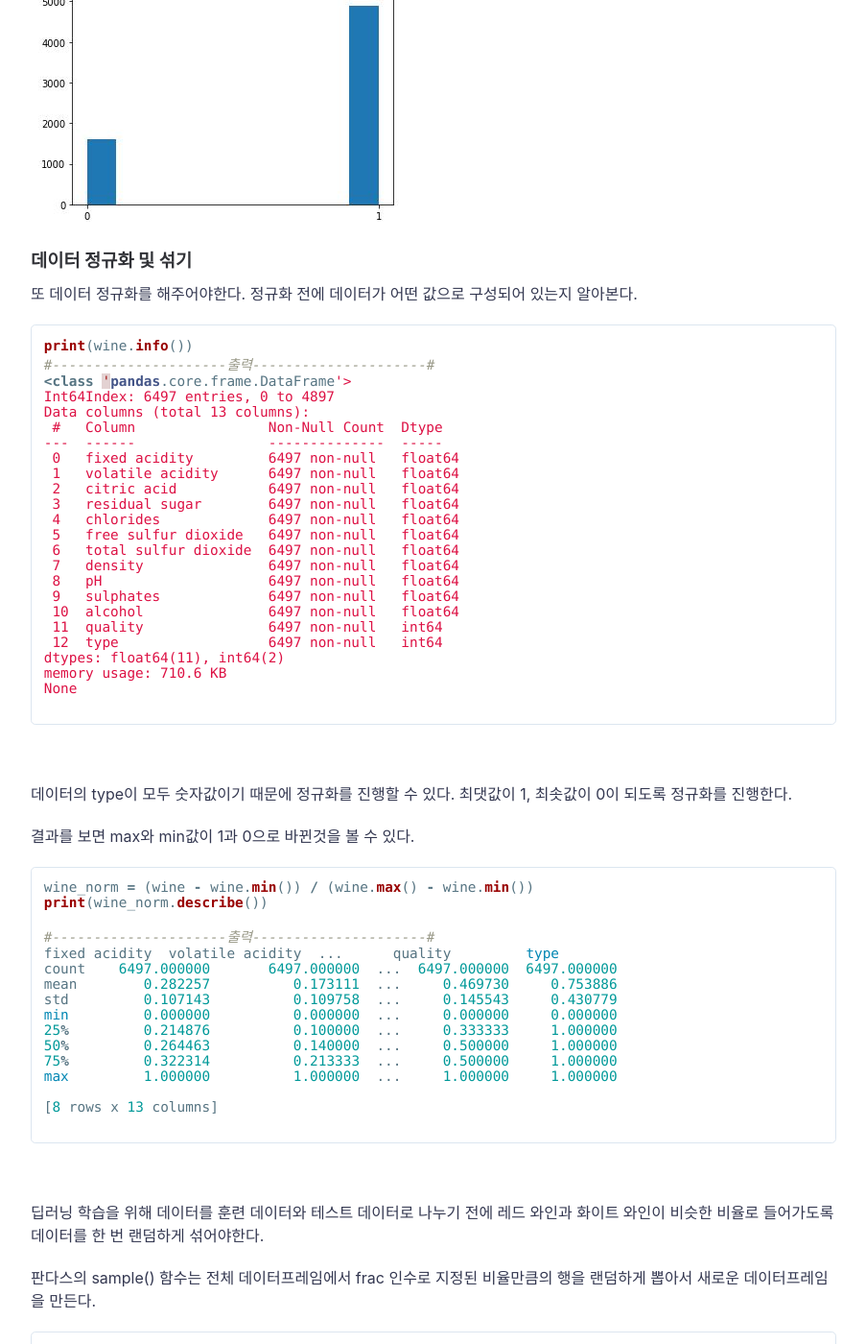
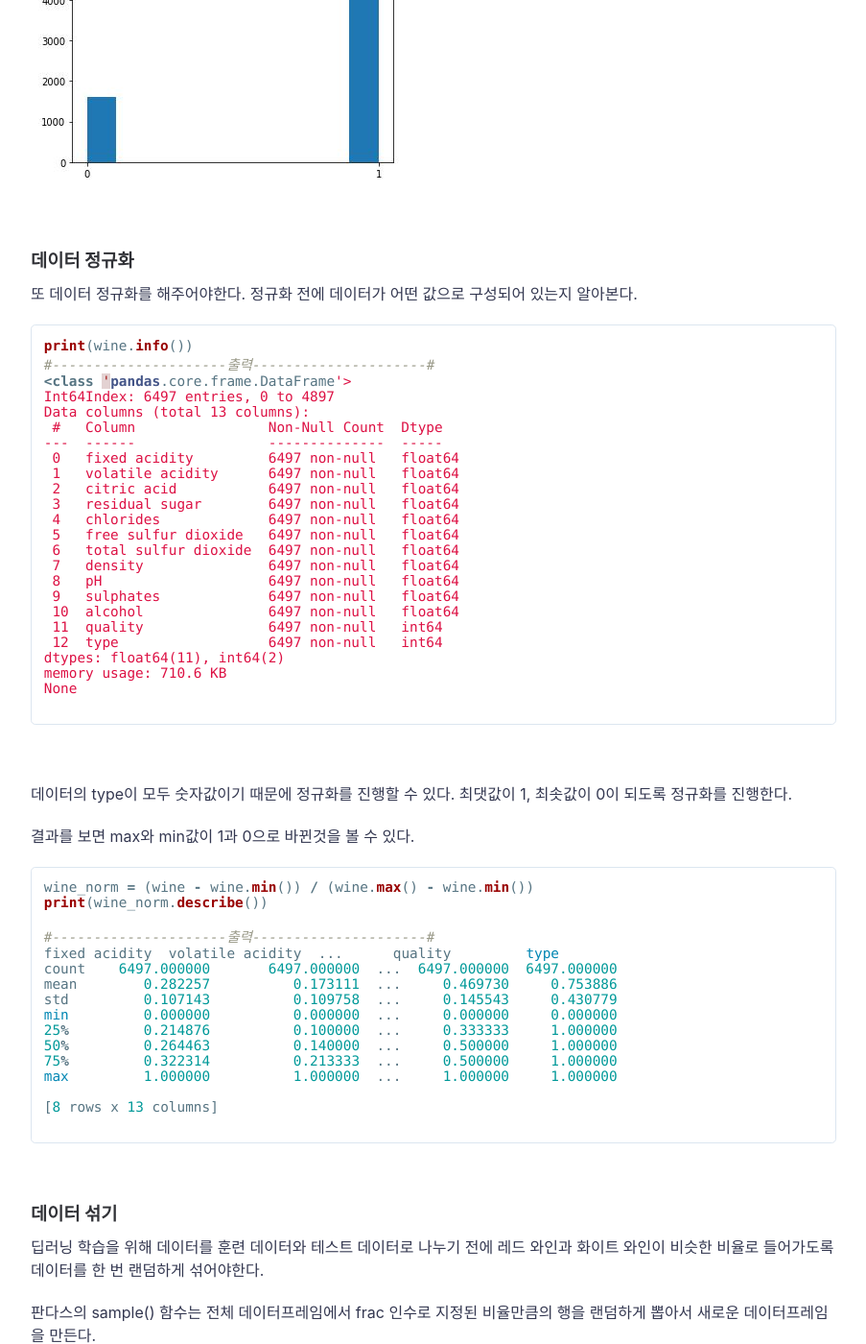
Before and after one commit to SUNGBEOMCHOI/SungBeomChoi.github.io, a Jekyll site: the page built from _posts/2021-03-04-ch5_Classification.md, in a window 1280 px wide and 1400 px high, scrolled down 2134 px. Shown: the whole window at 96% size, without its empty margins (188-1091 px from the left). Built offline with Jekyll 4.4.1, drawn with Linux system fonts in a browser that asks for light colours; comment, search, counter and statistics services are not loaded.

Commit message:
Update 2021-03-04-ch5_Classification.md

````diff
--- a/_posts/2021-03-04-ch5_Classification.md
+++ b/_posts/2021-03-04-ch5_Classification.md
@@ -11,11 +11,8 @@
 
 이항분류는 정답의 범주가 두 개인 분류 문제이다.
 
-<br>
-
 여기서는 와인의 당도, 산도, 알코올 도수 등의 데이터를 통해 레드인지 화이트와인인지 구분하도록 하겠다.
 
-<br>
 
 ### 데이터셋 불러오기
 
@@ -77,6 +74,8 @@
 
 ```
 
+<br>
+
 ### type 히스토그램
 
 아래 그래프를 통해 확실하게 1에 해당하는 값이 더 많다는 것을 확인할 수 있다.
@@ -92,8 +91,9 @@
 
 ![](https://github.com/SUNGBEOMCHOI/SungBeomChoi.github.io/blob/master/assets/img/posts/2021-03-04-ch5_Classification/fig1.JPG?raw=true)
 
+<br>
 
-### 데이터 정규화 및 섞기
+### 데이터 정규화
 
 또 데이터 정규화를 해주어야한다. 정규화 전에 데이터가 어떤 값으로 구성되어 있는지 알아본다.
 
@@ -150,6 +150,8 @@
 ```
 
 <br>
+
+### 데이터 섞기
 
 딥러닝 학습을 위해 데이터를 훈련 데이터와 테스트 데이터로 나누기 전에 레드 와인과 화이트 와인이 비슷한 비율로 들어가도록 데이터를 한 번 랜덤하게 섞어야한다.
 
@@ -296,6 +298,8 @@
 ## 다항 분류
 
 다항 분류란 category의 수가 2개를 초과하는 경우이다. 와인 데이터셋에서 앞처럼 type의 값을 예측하려는 값으로 사용하는 대신 0~10까지 숫자로 분류되어 있는 quality를 예측해본다.
+
+<br>
 
 ### quality 데이터 확인
 
@@ -454,7 +458,6 @@
 
 Fashion MNIST는 옷, 신발, 가방의 이미지들을 모아놓았다. 범주가 10개라는 점과 각 이미지의 크기가 28*28 픽셀이라는점은 MNIST와 동일하지만 좀 더 어려운 문제로 평가된다.
 
-<br>
 
 ### 데이터 가져오기
 
````
